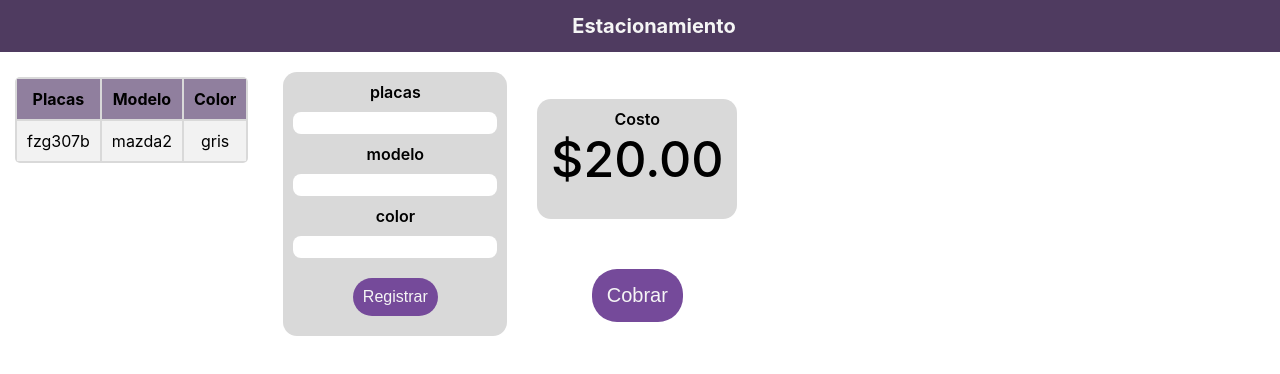
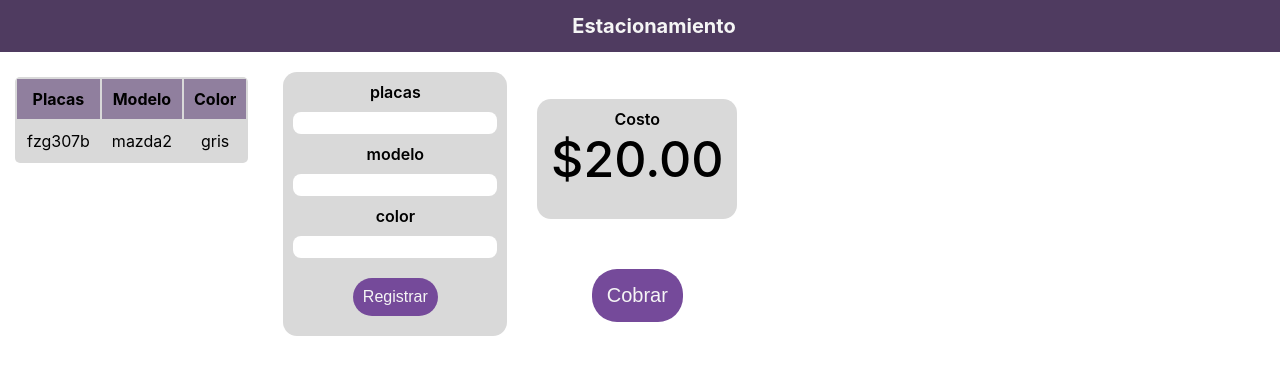
Before and after one commit to ceceher/estacionamiento-app, a React (Create React App) app: page / in a window 1280 px wide. Shown: the top 374 px of the page. Built offline with nearby package versions, Linux system fonts and the light colour scheme; no server answers.

Commit message:
try to fix table, datastore not added

```diff
--- a/src/components/cars.jsx
+++ b/src/components/cars.jsx
@@ -11,11 +11,14 @@ class Cars extends Component {
     return (
       <div className="cars table-wrap">
         <table>
+          <thead>
             <tr>
               <th>Placas</th>
               <th>Modelo</th>
               <th>Color</th>
             </tr>
+          </thead>
+          <tbody>
             {this.state.cars.map((cars, key) => {
               return (
                 <tr key={key}>
@@ -25,6 +28,7 @@ class Cars extends Component {
                 </tr>
               );
             })}
+          </tbody>
         </table>
       </div>
     );
```
Lines whose indentation alone changed are shown as unchanged.
